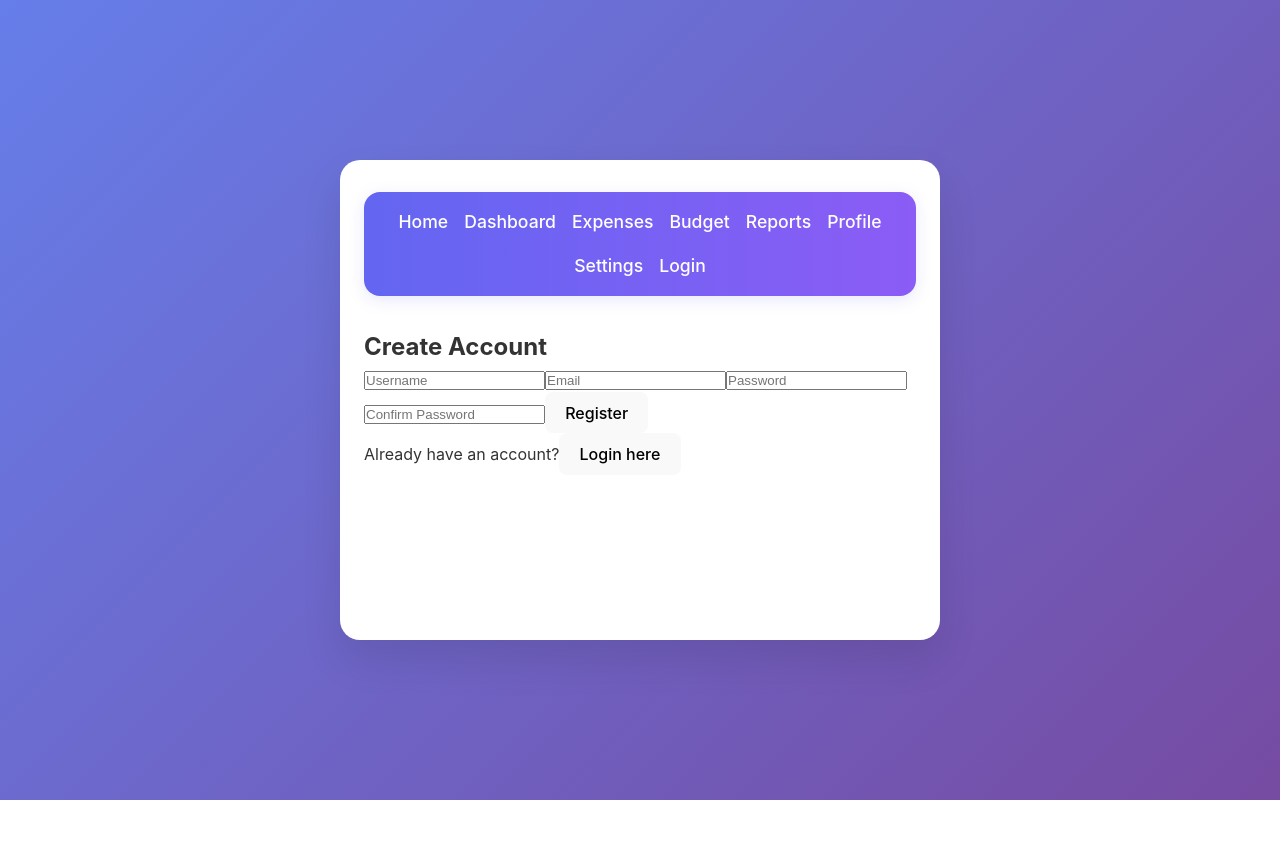
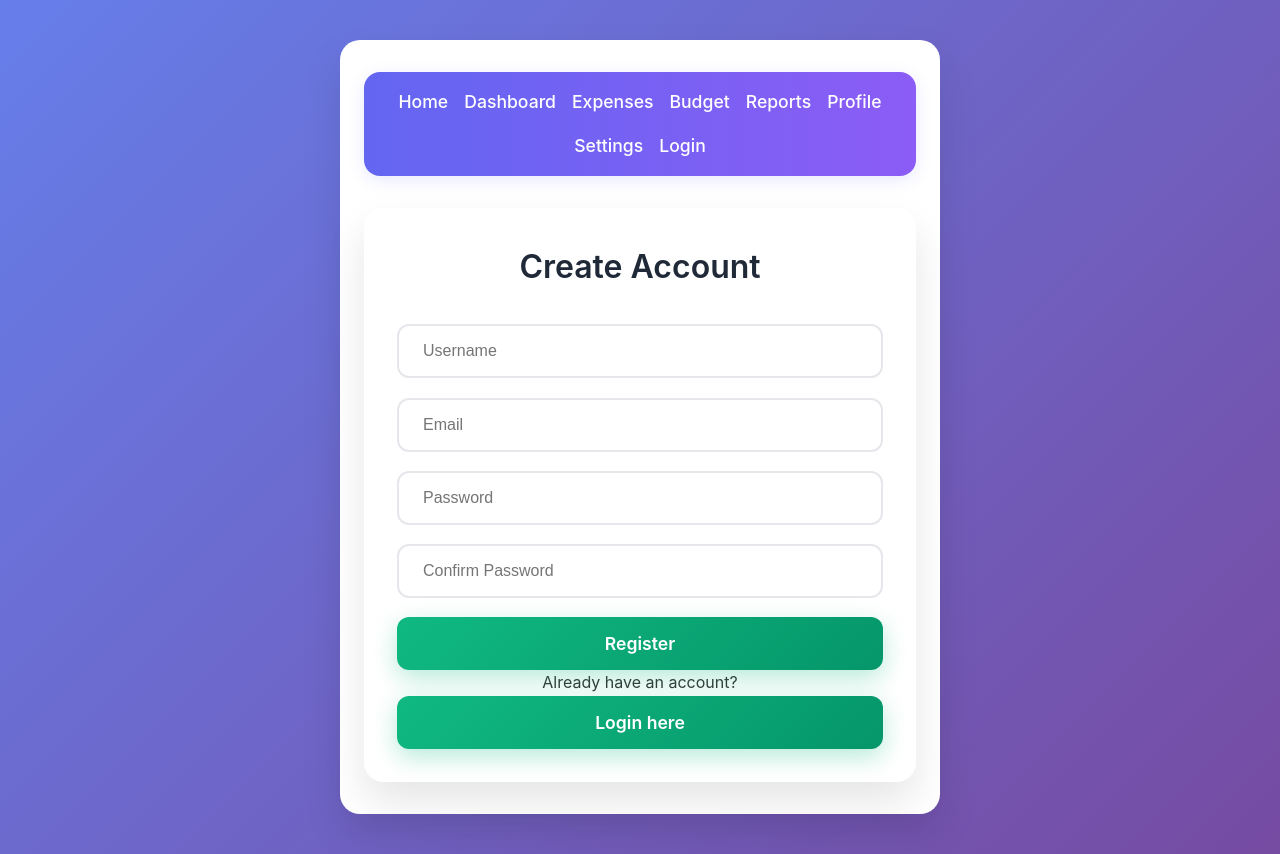
Before and after one commit to Moringa-SDF-PT10/group-13-project, a React (Vite) app: page /register in a window 1280 px wide. Before the commit the page ends 800 px from the top, so only its background shows below. Built offline with nearby package versions, Linux system fonts and the light colour scheme.

Commit message:
Update RegisterPage styling

```diff
--- a/src/App.css
+++ b/src/App.css
@@ -1,6 +1,4 @@
-/* src/App.css */
 
-/* Modern CSS Reset and Base Styles */
 * {
   margin: 0;
   padding: 0;
@@ -669,7 +667,7 @@ header h1 {
   line-height: 1.6;
 }
 
-/* Responsive Design */
+
 @media (max-width: 768px) {
   .App {
     padding: 10px;
@@ -807,7 +805,7 @@ html {
   background: linear-gradient(135deg, #5855f7 0%, #7c3aed 100%);
 }
 
-/* Loading animations */
+
 @keyframes slideInUp {
   from {
     opacity: 0;
@@ -838,7 +836,7 @@ html {
   animation: fadeIn 0.6s ease forwards;
 }
 
-/* Focus styles for accessibility */
+
 button:focus,
 input:focus,
 select:focus {
@@ -846,7 +844,6 @@ select:focus {
   outline-offset: 2px;
 }
 
-/* Enhanced button hover effects */
 button {
   position: relative;
   overflow: hidden;
@@ -912,3 +909,61 @@ button:active::after {
     margin-bottom: 0.5rem;
   }
 }
+
+.register-page {
+  text-align: center;
+  background: rgba(255, 255, 255, 0.95);
+  border-radius: 20px;
+  box-shadow: 0 20px 40px rgba(0, 0, 0, 0.1);
+  backdrop-filter: blur(10px);
+  border: 1px solid rgba(255, 255, 255, 0.2);
+  max-width: 600px;
+  margin: 0 auto;
+  padding: 2rem;
+}
+
+.register-page h2 {
+  color: #1f2937;
+  font-size: 2rem;
+  font-weight: 600;
+  margin-bottom: 2rem;
+}
+
+.register-page input {
+  display: block;
+  width: 100%;
+  padding: 1rem 1.5rem;
+  margin-bottom: 1.2rem;
+  border: 2px solid #e5e7eb;
+  border-radius: 12px;
+  box-sizing: border-box;
+  font-size: 1rem;
+  transition: all 0.3s ease;
+}
+
+.register-page input:focus {
+  outline: none;
+  border-color: #6366f1;
+  box-shadow: 0 0 0 3px rgba(99, 102, 241, 0.1);
+  transform: translateY(-2px);
+}
+
+.register-page button {
+  width: 100%;
+  padding: 1rem 2rem;
+  background: linear-gradient(135deg, #10b981 0%, #059669 100%);
+  color: white;
+  border: none;
+  border-radius: 12px;
+  cursor: pointer;
+  font-size: 1.1rem;
+  font-weight: 600;
+  transition: all 0.3s ease;
+  box-shadow: 0 8px 25px rgba(16, 185, 129, 0.3);
+}
+
+.register-page button:hover {
+  transform: translateY(-3px);
+  box-shadow: 0 12px 35px rgba(16, 185, 129, 0.4);
+  background: linear-gradient(135deg, #059669 0%, #047857 100%);
+}
```
